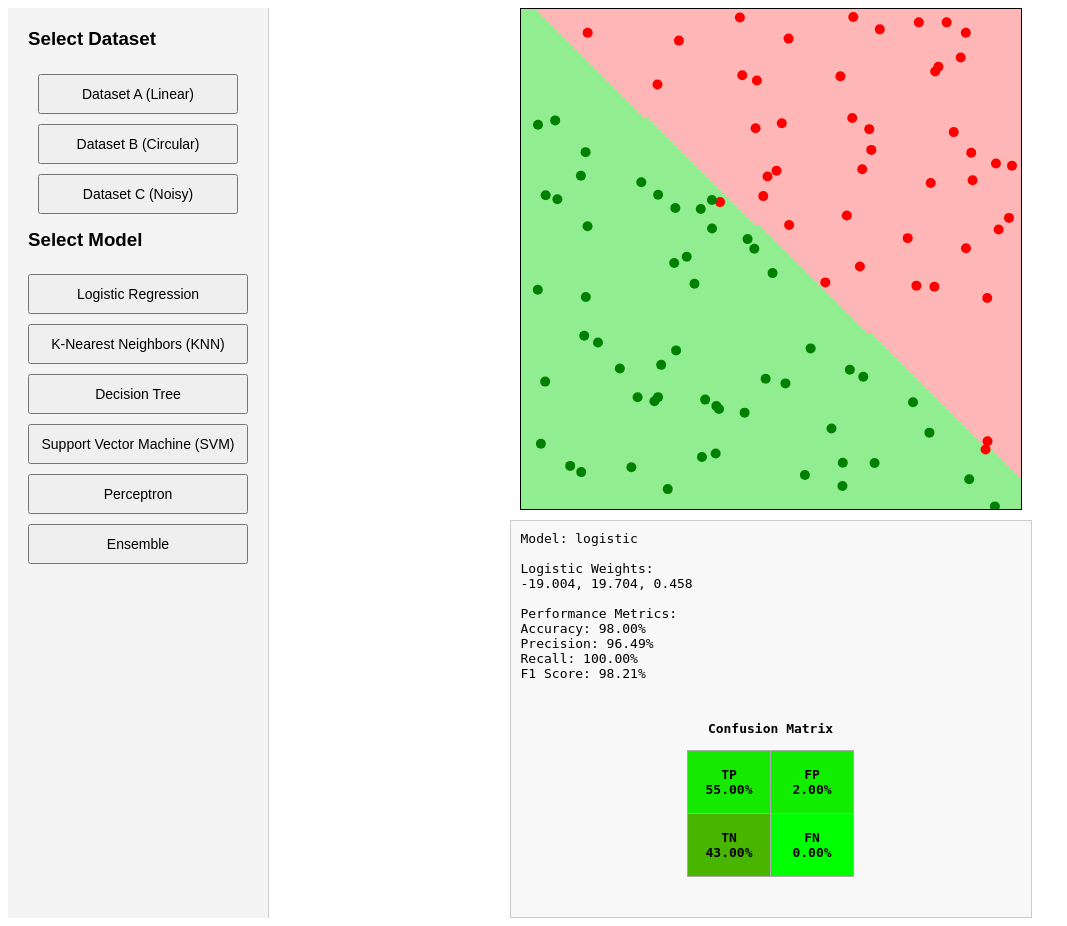
After one commit to lordzoe/Zoe-Website, a PHP site: page /logistic_regression_demo.html in a window 1280 px wide. The commit adds this page. Shown: the whole page, without its empty margins (0-1067 px from the left). Run offline with PHP 8.4, Linux system fonts and the light colour scheme.

Commit message:
Added ml demo page, updated the content of php

```diff
--- a/content_box/CAN-RGX_2023.html
+++ b/content_box/CAN-RGX_2023.html
@@ -1,7 +1,11 @@
 <p>
     I'm thrilled to share that my research payload successfully flew on parabolic flight through the CAN-RGX 2023 campaign!
 
-    A big thank you to SEDS-ÉEDS Canada, the National Research Council Canada, and the Canadian Space Agency for the opportunity of a lifetime.
+    A big thank you to SEDS-ÉEDS Canada, the National Research Council Canada, and the Canadian Space Agency for the opportunity of a lifetime.<br><br>
+
+    Learn more at: <a href="https://www.space.com/parabolic-flight-canada-weightless-student-science" target="_blank" rel="noopener noreferrer">
+        https://www.space.com/parabolic-flight-canada-weightless-student-science
+    </a>
 </p>
 
 <div class="image-mosaic">
--- a/content_box/cognitive_load_2023.html
+++ b/content_box/cognitive_load_2023.html
@@ -3,7 +3,11 @@
 
     My goal is to use machine learning algorithms to predict cognitive load by using fNIRS wearables to monitor hemodynamics in the brain, as well as visual attention through eye-tracking technologies.<br><br>
 
-    From there, I aspire to propose guidelines to further prevent cognitive overload (i.e., being overwhelmed) as students use VR devices to learn difficult Chemistry concepts.
+    From there, I aspire to propose guidelines to further prevent cognitive overload (i.e., being overwhelmed) as students use VR devices to learn difficult Chemistry concepts.<br><br>
+
+    Learn more at: <a href="https://podcast.cfrc.ca/podcast/zoe-lord-chemistry-testing-the-impact-of-cognitive-overload-on-task-performance-in-virtual-reality-vr-to-provide-insights-into-vr-design-for-chemistry-education/" target="_blank" rel="noopener noreferrer">
+        https://podcast.cfrc.ca/podcast/zoe-lord
+    </a>
 </p>
 
 <div class="image-mosaic">
--- a/content_box/hackathon_2024.html
+++ b/content_box/hackathon_2024.html
@@ -29,7 +29,9 @@
 
     Through the collaboration of Ingenuity Labs, Connected Minds, and Experience Ventures, these partnerships once again paved the way for innovation in the medical field.<br><br>
 
-    Read more at: https://www.queensu.ca/artsci/news/making-their-marks-in-medicine
+    Learn more at: <a href="https://www.queensu.ca/artsci/news/making-their-marks-in-medicine" target="_blank" rel="noopener noreferrer">
+        https://www.queensu.ca/artsci/news/making-their-marks-in-medicine
+    </a>
 </p>
 
 <div class="image-mosaic">
--- /dev/null
+++ b/logistic_regression_demo.html
@@ -0,0 +1,529 @@
+<!DOCTYPE html>
+<html lang="en">
+<head>
+  <meta charset="UTF-8">
+  <title>Interactive Model Visualizer</title>
+  <style>
+    body {
+      display: flex;
+      flex-direction: row;
+      font-family: Arial, sans-serif;
+    }
+    .sidebar {
+      width: 220px;
+      padding: 20px;
+      background: #f4f4f4;
+      border-right: 1px solid #ccc;
+    }
+    .sidebar h3 {
+      margin-top: 0;
+    }
+    .sidebar button {
+      width: 100%;
+      margin: 5px 0;
+      padding: 10px;
+      font-size: 14px;
+    }
+    .main-content {
+      flex-grow: 1;
+      display: flex;
+      flex-direction: column;
+      align-items: center;
+      background: #fff;
+    }
+    #datasetButtons {
+      margin: 10px;
+    }
+    canvas {
+      border: 1px solid #000;
+    }
+    .parameters {
+      width: 500px;
+      margin-top: 10px;
+      background: #f8f8f8;
+      padding: 10px;
+      font-family: monospace;
+      font-size: 13px;
+      border: 1px solid #ccc;
+      white-space: pre-wrap;
+    }
+    /* Confusion matrix styling */
+    table.confusion-matrix {
+        border-collapse: collapse;
+        margin-top: 10px;
+        }
+    table.confusion-matrix td {
+    width: 80px;
+    height: 60px;
+    text-align: center;
+    vertical-align: middle;
+    font-weight: bold;
+    color: #000;
+    border: 1px solid #aaa;
+    }
+  </style>
+</head>
+<body>
+  <div class="sidebar">
+    <h3>Select Dataset</h3>
+    <div id="datasetButtons">
+      <button onclick="selectDataset('A')">Dataset A (Linear)</button>
+      <button onclick="selectDataset('B')">Dataset B (Circular)</button>
+      <button onclick="selectDataset('C')">Dataset C (Noisy)</button>
+    </div>
+
+    <h3>Select Model</h3>
+    <button onclick="selectModel('logistic')">Logistic Regression</button>
+    <button onclick="selectModel('knn')">K-Nearest Neighbors (KNN)</button>
+    <button onclick="selectModel('dt')">Decision Tree</button>
+    <button onclick="selectModel('svm')">Support Vector Machine (SVM)</button>
+    <button onclick="selectModel('perceptron')">Perceptron</button>
+    <button onclick="selectModel('ensemble')">Ensemble</button>
+  </div>
+
+  <div class="main-content">
+    <canvas id="modelCanvas" width="500" height="500"></canvas>
+    <div id="parameterBox" class="parameters"></div>
+  </div>
+
+  <script>
+    const canvas = document.getElementById("modelCanvas");
+    const ctx = canvas.getContext("2d");
+    const paramBox = document.getElementById("parameterBox");
+    const W = canvas.width;
+    const H = canvas.height;
+
+    // Model selection
+    let currentModel = 'logistic';
+    // Dataset selection
+    let currentDataset = 'A';
+
+    let maxTreeDepth = 2;
+    const depthSlider = document.getElementById('depthSlider');
+    const depthValue = document.getElementById('depthValue');
+
+    // Our data array
+    let data = [];
+
+    // Random initial weights for each model
+    let perceptronWeights = Array.from({ length: 6 }, () => Math.random() - 0.5);
+    let perceptronHiddenWeights = Array.from({ length: 6 }, () => Math.random() - 0.5);
+    let dtModel = null;
+    let logisticWeights = [Math.random(), Math.random(), Math.random()];
+    let svmWeights = [Math.random(), Math.random(), Math.random()];
+
+    // ===================== DECISION TREE HELPERS =====================
+
+    function updateDepth(val) {
+        maxTreeDepth = parseInt(val);
+        depthValue.textContent = val;
+        if (currentModel === 'dt') {
+          trainDecisionTree();
+          drawDecisionBoundary();
+          drawDataset();
+          updateParameterDisplay();
+        }
+      }
+
+    function giniImpurity(groups, classes) {
+      const nInstances = groups[0].length + groups[1].length;
+      let gini = 0.0;
+      for (const group of groups) {
+        const size = group.length;
+        if (size === 0) continue;
+        let score = 0.0;
+        for (const classVal of classes) {
+          const proportion = group.filter(p => p.label === classVal).length / size;
+          score += proportion * proportion;
+        }
+        gini += (1.0 - score) * (size / nInstances);
+      }
+      return gini;
+    }
+
+    function splitData(dataset, feature, threshold) {
+      const left = dataset.filter(p => p[feature] <= threshold);
+      const right = dataset.filter(p => p[feature] > threshold);
+      return [left, right];
+    }
+
+    function getBestSplit(dataset) {
+      const classValues = [...new Set(dataset.map(p => p.label))];
+      let bestGini = Infinity;
+      let bestFeature = null;
+      let bestThreshold = null;
+
+      for (const feature of ['x', 'y']) {
+        const values = dataset.map(p => p[feature]);
+        for (const t of values) {
+          const groups = splitData(dataset, feature, t);
+          const gini = giniImpurity(groups, classValues);
+          if (gini < bestGini) {
+            bestGini = gini;
+            bestFeature = feature;
+            bestThreshold = t;
+          }
+        }
+      }
+      return { feature: bestFeature, threshold: bestThreshold };
+    }
+
+    function buildSimpleTree(dataset, depth = 0, maxDepth = 2) {
+      if (depth >= maxDepth || dataset.length < 4) {
+        const majority = dataset.reduce((acc, p) => acc + p.label, 0) / dataset.length > 0.5 ? 1 : 0;
+        return majority;
+      }
+      const split = getBestSplit(dataset);
+      const [left, right] = splitData(dataset, split.feature, split.threshold);
+      return {
+        feature: split.feature,
+        threshold: split.threshold,
+        left: buildSimpleTree(left, depth + 1, maxDepth),
+        right: buildSimpleTree(right, depth + 1, maxDepth)
+      };
+    }
+
+    function trainDecisionTree() {
+      // We'll train on a random subset to see changes over time
+      const shuffle = [...data].sort(() => Math.random() - 0.5);
+      const subset = shuffle.slice(0, 60);
+      dtModel = buildSimpleTree(subset);
+    }
+
+    // ===================== MODEL & DATASET SELECTORS =====================
+
+    function selectModel(model) {
+        currentModel = model;
+        if (model === 'dt') trainDecisionTree(); // ✅ Train tree once here
+        ctx.clearRect(0, 0, W, H);
+        drawDecisionBoundary();
+        drawDataset();
+        updateParameterDisplay();
+      }
+
+
+    function selectDataset(ds) {
+      currentDataset = ds;
+      resetAndVisualize();
+    }
+
+    // ===================== DATASET GENERATORS =====================
+    function generateDatasetA() {
+      data = [];
+      for (let i = 0; i < 100; i++) {
+        const x = Math.random();
+        const y = Math.random();
+        const label = y > x ? 1 : 0; // easy linear
+        data.push({ x, y, label });
+      }
+    }
+
+    function generateDatasetB() {
+      data = [];
+      // center class
+      for (let i = 0; i < 50; i++) {
+        const r = Math.random() * 0.15;
+        const angle = Math.random() * 2 * Math.PI;
+        data.push({
+          x: 0.5 + r * Math.cos(angle),
+          y: 0.5 + r * Math.sin(angle),
+          label: 1
+        });
+      }
+      // ring class
+      for (let i = 0; i < 50; i++) {
+        const r = 0.25 + Math.random() * 0.15;
+        const angle = Math.random() * 2 * Math.PI;
+        data.push({
+          x: 0.5 + r * Math.cos(angle),
+          y: 0.5 + r * Math.sin(angle),
+          label: 0
+        });
+      }
+    }
+
+    function generateDatasetC() {
+      data = [];
+      for (let i = 0; i < 100; i++) {
+        const x = Math.random();
+        const y = Math.random();
+        // We'll label with a diagonal line + random noise
+        const ideal = y > x ? 1 : 0;
+        // 20% chance we flip the label
+        const label = Math.random() < 0.2 ? 1 - ideal : ideal;
+        data.push({ x, y, label });
+      }
+    }
+
+    function generateDataset() {
+      if (currentDataset === 'A') generateDatasetA();
+      else if (currentDataset === 'B') generateDatasetB();
+      else generateDatasetC();
+    }
+
+    // ===================== TRAINING FOR MODELS =====================
+
+    function trainPerceptron() {
+      for (const point of data) {
+        const inputs = [point.x, point.y, point.x * point.y, point.x ** 2, point.y ** 2, 1];
+        const hidden = tanh(dot(inputs, perceptronHiddenWeights));
+        const output = sigmoid(hidden * perceptronWeights[0] + perceptronWeights[5]);
+        const error = point.label - output;
+        for (let i = 0; i < 5; i++) {
+          perceptronWeights[i] += 0.05 * error * hidden;
+          perceptronHiddenWeights[i] += 0.05 * error * perceptronWeights[0] * (1 - hidden ** 2) * inputs[i];
+        }
+        perceptronWeights[5] += 0.05 * error;
+      }
+    }
+
+    function trainLogistic() {
+      for (const point of data) {
+        const x = point.x;
+        const y = point.y;
+        const z = logisticWeights[0] * x + logisticWeights[1] * y + logisticWeights[2];
+        const pred = sigmoid(z);
+        const error = pred - point.label;
+        logisticWeights[0] -= 0.1 * error * x;
+        logisticWeights[1] -= 0.1 * error * y;
+        logisticWeights[2] -= 0.1 * error * 1;
+      }
+    }
+
+    function trainSVM() {
+      for (const point of data) {
+        const x = point.x;
+        const y = point.y;
+        const label = point.label === 1 ? 1 : -1;
+        const margin = label * (svmWeights[0] * x + svmWeights[1] * y + svmWeights[2]);
+        if (margin < 1) {
+          svmWeights[0] += 0.01 * label * x;
+          svmWeights[1] += 0.01 * label * y;
+          svmWeights[2] += 0.01 * label;
+        }
+      }
+    }
+
+    // ===================== PREDICTION =====================
+    function evaluateDecisionTree(x, y, node = dtModel) {
+      if (typeof node === 'number') return node;
+      const val = node.feature === 'x' ? x : y;
+      return val <= node.threshold
+        ? evaluateDecisionTree(x, y, node.left)
+        : evaluateDecisionTree(x, y, node.right);
+    }
+
+    function predict(x, y) {
+      switch (currentModel) {
+        case 'logistic':
+          return sigmoid(logisticWeights[0]*x + logisticWeights[1]*y + logisticWeights[2]);
+        case 'knn':
+          return knnPredict(x, y);
+        case 'dt':
+          return evaluateDecisionTree(x, y);
+        case 'svm':
+          return sigmoid(svmWeights[0]*x + svmWeights[1]*y + svmWeights[2]);
+        case 'perceptron': {
+          const features = [x, y, x*y, x**2, y**2, 1];
+          const hidden = tanh(dot(features, perceptronHiddenWeights));
+          return sigmoid(hidden * perceptronWeights[0] + perceptronWeights[5]);
+        }
+        case 'ensemble': {
+          return (
+            sigmoid(logisticWeights[0]*x + logisticWeights[1]*y + logisticWeights[2]) +
+            knnPredict(x, y) +
+            sigmoid(svmWeights[0]*x + svmWeights[1]*y + svmWeights[2])
+          ) / 3;
+        }
+        default:
+          return 0.5;
+      }
+    }
+
+    // ===================== UTILS =====================
+    function sigmoid(z) { return 1 / (1 + Math.exp(-z)); }
+    function tanh(z) { return Math.tanh(z); }
+    function dot(a, b) { return a.reduce((sum, ai, i) => sum + ai * b[i], 0); }
+
+    function knnPredict(x, y, k = 3) {
+      return data
+        .map(p => ({ dist: (p.x - x)**2 + (p.y - y)**2, label: p.label }))
+        .sort((a, b) => a.dist - b.dist)
+        .slice(0, k)
+        .reduce((sum, p) => sum + p.label, 0) / k;
+    }
+
+    // ===================== DRAWING & UI =====================
+    function drawDataset() {
+      for (const point of data) {
+        ctx.beginPath();
+        ctx.arc(point.x * W, point.y * H, 5, 0, 2 * Math.PI);
+        ctx.fillStyle = point.label === 1 ? "green" : "red";
+        ctx.fill();
+      }
+    }
+
+    function drawDecisionBoundary() {
+      for (let x = 0; x < W; x += 4) {
+        for (let y = 0; y < H; y += 4) {
+          const normX = x / W;
+          const normY = y / H;
+          const prediction = predict(normX, normY);
+          ctx.fillStyle = prediction > 0.5 ? '#90ee90' : '#ffb6b6';
+          ctx.fillRect(x, y, 4, 4);
+        }
+      }
+    }
+
+    // ===================== METRICS: F1, ACC, PR, RECALL, CONF MAT =====================
+    function computeMetrics() {
+      let TP = 0, TN = 0, FP = 0, FN = 0;
+      for (const p of data) {
+        const pred = predict(p.x, p.y) > 0.5 ? 1 : 0;
+        if (p.label === 1 && pred === 1) TP++;
+        else if (p.label === 0 && pred === 0) TN++;
+        else if (p.label === 0 && pred === 1) FP++;
+        else if (p.label === 1 && pred === 0) FN++;
+      }
+      const total = data.length;
+      const accuracy = (TP + TN) / total;
+      const precision = (TP + FP) === 0 ? 0 : TP / (TP + FP);
+      const recall = (TP + FN) === 0 ? 0 : TP / (TP + FN);
+      const f1 = (precision + recall) === 0 ? 0 : 2*(precision*recall)/(precision+recall);
+      return {TP, TN, FP, FN, accuracy, precision, recall, f1};
+    }
+
+    // color from 0->60% for TP/TN, 0->30% for FP/FN
+    function colorTPorTN(value) {
+      // clamp to [0,60]
+      const v = Math.min(value, 60);
+      const ratio = v / 60;  // 0..1
+      // ratio => green; 0 => red, 1 => green
+      const r = Math.floor(255*(1-ratio));
+      const g = Math.floor(255*ratio);
+      return `rgb(${r},${g},0)`;
+    }
+    function colorFPorFN(value) {
+      // clamp to [0,30]
+      const v = Math.min(value, 30);
+      const ratio = v / 30; // 0..1
+      // ratio => red; 0 => green, 1 => red
+      const r = Math.floor(255*ratio);
+      const g = Math.floor(255*(1-ratio));
+      return `rgb(${r},${g},0)`;
+    }
+
+    function buildConfusionMatrixHTML(TP, TN, FP, FN) {
+        const total = TP + TN + FP + FN;
+        const tpPercent = ((TP / total) * 100).toFixed(2);
+        const tnPercent = ((TN / total) * 100).toFixed(2);
+        const fpPercent = ((FP / total) * 100).toFixed(2);
+        const fnPercent = ((FN / total) * 100).toFixed(2);
+
+        const tpColor = colorTPorTN(parseFloat(tpPercent));
+        const tnColor = colorTPorTN(parseFloat(tnPercent));
+        const fpColor = colorFPorFN(parseFloat(fpPercent));
+        const fnColor = colorFPorFN(parseFloat(fnPercent));
+
+        return `
+          <div style="display: flex; flex-direction: column; align-items: center; margin-top: 10px;">
+            <div style="font-weight: bold; margin-bottom: 4px;">Confusion Matrix</div>
+            <table class="confusion-matrix">
+              <tr>
+                <td style="background:${tpColor}">TP<br>${tpPercent}%</td>
+                <td style="background:${fpColor}">FP<br>${fpPercent}%</td>
+              </tr>
+              <tr>
+                <td style="background:${tnColor}">TN<br>${tnPercent}%</td>
+                <td style="background:${fnColor}">FN<br>${fnPercent}%</td>
+              </tr>
+            </table>
+          </div>
+        `;
+      }
+
+    // ===================== TRAINING LOOP =====================
+    function trainDecisionTree() {
+      const shuffle = [...data].sort(() => Math.random() - 0.5);
+      const subset = shuffle.slice(0, 60);
+      dtModel = buildSimpleTree(subset);
+    }
+
+    function updateParameterDisplay() {
+      // 1) Base model info
+      let text = `Model: ${currentModel}\n`;
+      if (currentModel === 'perceptron') {
+        text += `\nPerceptron Weights:\n${perceptronWeights.map(w => w.toFixed(3)).join(', ')}\n`;
+        text += `Hidden Weights:\n${perceptronHiddenWeights.map(w => w.toFixed(3)).join(', ')}`;
+      } else if (currentModel === 'logistic') {
+        text += `\nLogistic Weights:\n${logisticWeights.map(w => w.toFixed(3)).join(', ')}`;
+      } else if (currentModel === 'svm') {
+        text += `\nSVM Weights:\n${svmWeights.map(w => w.toFixed(3)).join(', ')}`;
+      } else if (currentModel === 'dt') {
+        text += `\nDecision Tree Structure:\n` + JSON.stringify(dtModel, null, 2);
+      } else {
+        text += `\n(No trainable parameters displayed)`;
+      }
+
+      // 2) Compute metrics
+      const {TP, TN, FP, FN, accuracy, precision, recall, f1} = computeMetrics();
+      text += `\n\nPerformance Metrics:\n`;
+      text += `Accuracy: ${(accuracy*100).toFixed(2)}%\n`;
+      text += `Precision: ${(precision*100).toFixed(2)}%\n`;
+      text += `Recall: ${(recall*100).toFixed(2)}%\n`;
+      text += `F1 Score: ${(f1*100).toFixed(2)}%\n`;
+
+      // 3) Confusion matrix
+      const cmHTML = buildConfusionMatrixHTML(TP, TN, FP, FN);
+
+      // 4) Final text + confusion matrix in paramBox
+      paramBox.innerHTML = text.replace(/\n/g, '<br>') + cmHTML;
+    }
+
+    function computeMetrics() {
+      let TP = 0, TN = 0, FP = 0, FN = 0;
+      for (const p of data) {
+        const pred = predict(p.x, p.y) > 0.5 ? 1 : 0;
+        if (p.label === 1 && pred === 1) TP++;
+        else if (p.label === 0 && pred === 0) TN++;
+        else if (p.label === 0 && pred === 1) FP++;
+        else if (p.label === 1 && pred === 0) FN++;
+      }
+      const total = data.length;
+      const accuracy = (TP + TN) / total;
+      const precision = (TP + FP) === 0 ? 0 : TP / (TP + FP);
+      const recall = (TP + FN) === 0 ? 0 : TP / (TP + FN);
+      const f1 = (precision + recall) === 0 ? 0 : 2 * (precision * recall) / (precision + recall);
+      return {TP, TN, FP, FN, accuracy, precision, recall, f1};
+    }
+
+    // Re-generate data, clear, draw
+    function resetAndVisualize() {
+        generateDataset();
+        if (currentModel === 'dt') trainDecisionTree();  // ✅ Train if needed
+        ctx.clearRect(0, 0, W, H);
+        drawDecisionBoundary();
+        drawDataset();
+        updateParameterDisplay();
+      }
+
+
+    function loop() {
+      if (currentModel === 'perceptron') trainPerceptron();
+      if (currentModel === 'logistic') trainLogistic();
+      if (currentModel === 'svm') trainSVM();
+
+      ctx.clearRect(0, 0, W, H);
+      drawDecisionBoundary();
+      drawDataset();
+      updateParameterDisplay();
+
+      requestAnimationFrame(loop);
+    }
+
+    // Initialize with dataset A by default
+    selectDataset('A');
+    loop();
+  </script>
+</body>
+</html>
```
Also changed, not shown: about.php (+5 -3 lines), content_box/GRC_2025.html (added, +21 -0 lines), in_the_news.php (+29 -18 lines), styles.css (+14 -0 lines), tech_skills.php (+10 -8 lines), favicon.webp (added), 2 other files.
